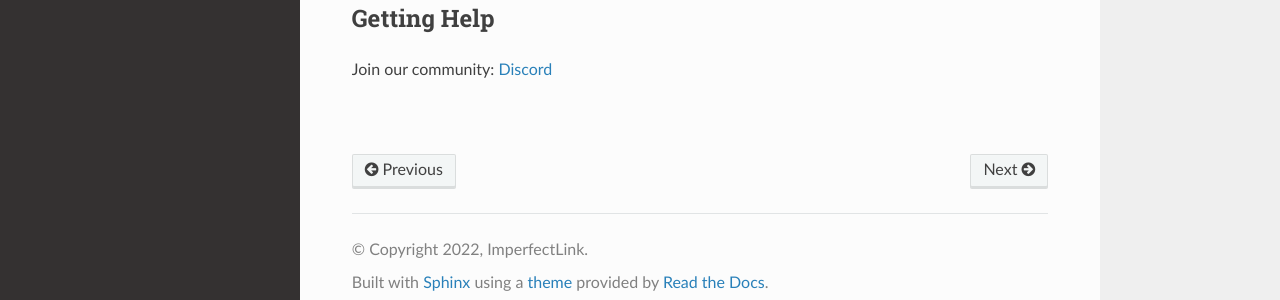
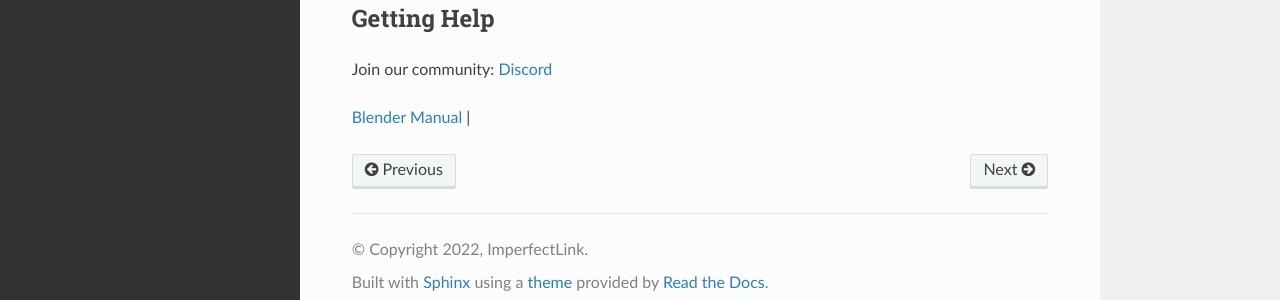
Before and after one commit to imperfectlink/KeyboardRenderKit, a Sphinx documentation site: the page built from docs/source/gettingstarted.rst, in a window 1280 px wide and 1340 px high. Shown: the part 1021-1321 px from the top of the window. Built offline with Sphinx 7.4.7 and the Read the Docs theme 2.0.0, drawn with Linux system fonts in a browser that asks for light colours.

Commit message:
Update gettingstarted.rst

```diff
--- a/docs/source/gettingstarted.rst
+++ b/docs/source/gettingstarted.rst
@@ -22,6 +22,5 @@
 Join our community:
 `Discord <https://discord.gg/fVkGTunzT3>`_
 
-.. `[Blender Manual] https://docs.blender.org/manual/en/latest/index.html`__
-
+`Blender Manual <https://docs.blender.org/manual/en/latest/index.html>`_
 |
```
